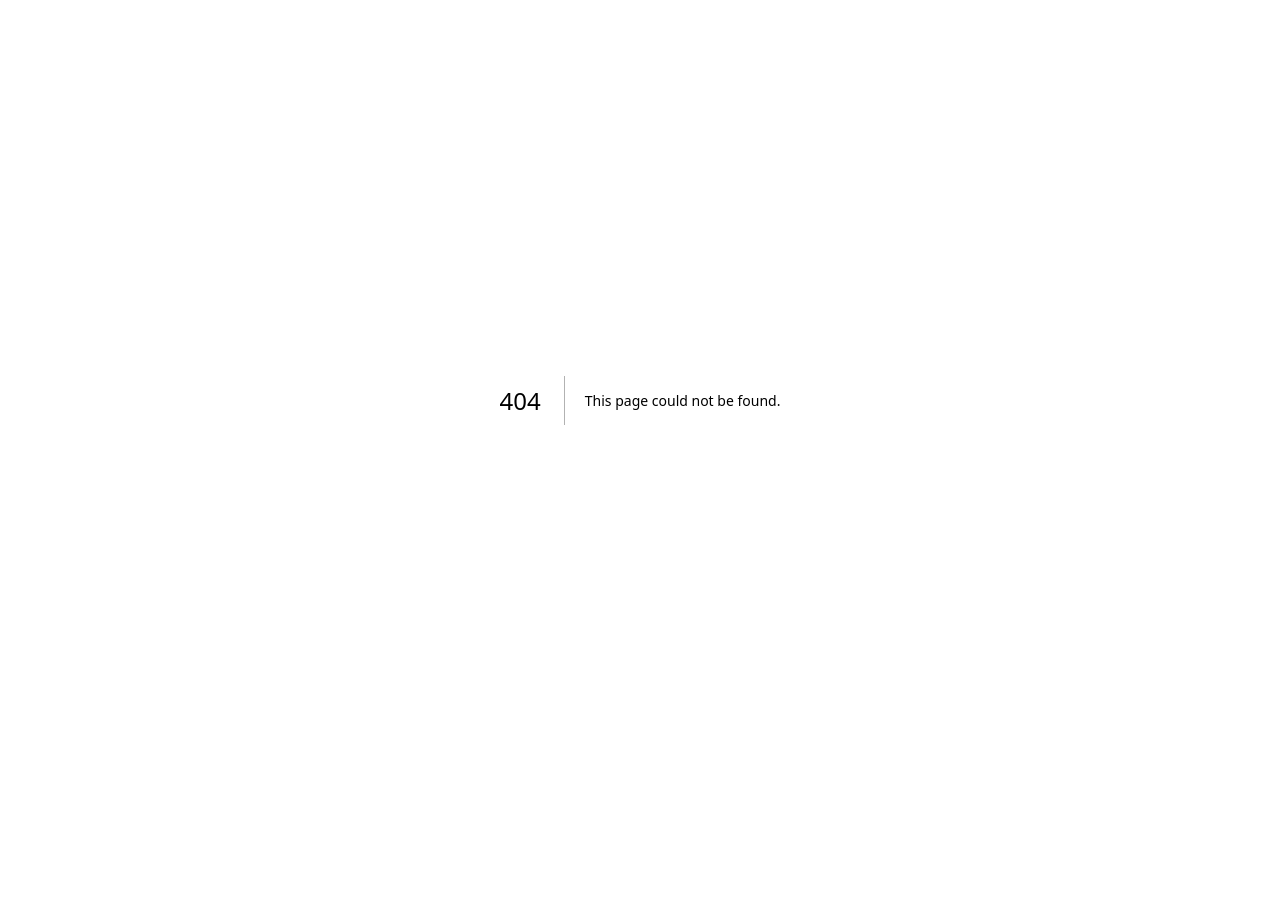
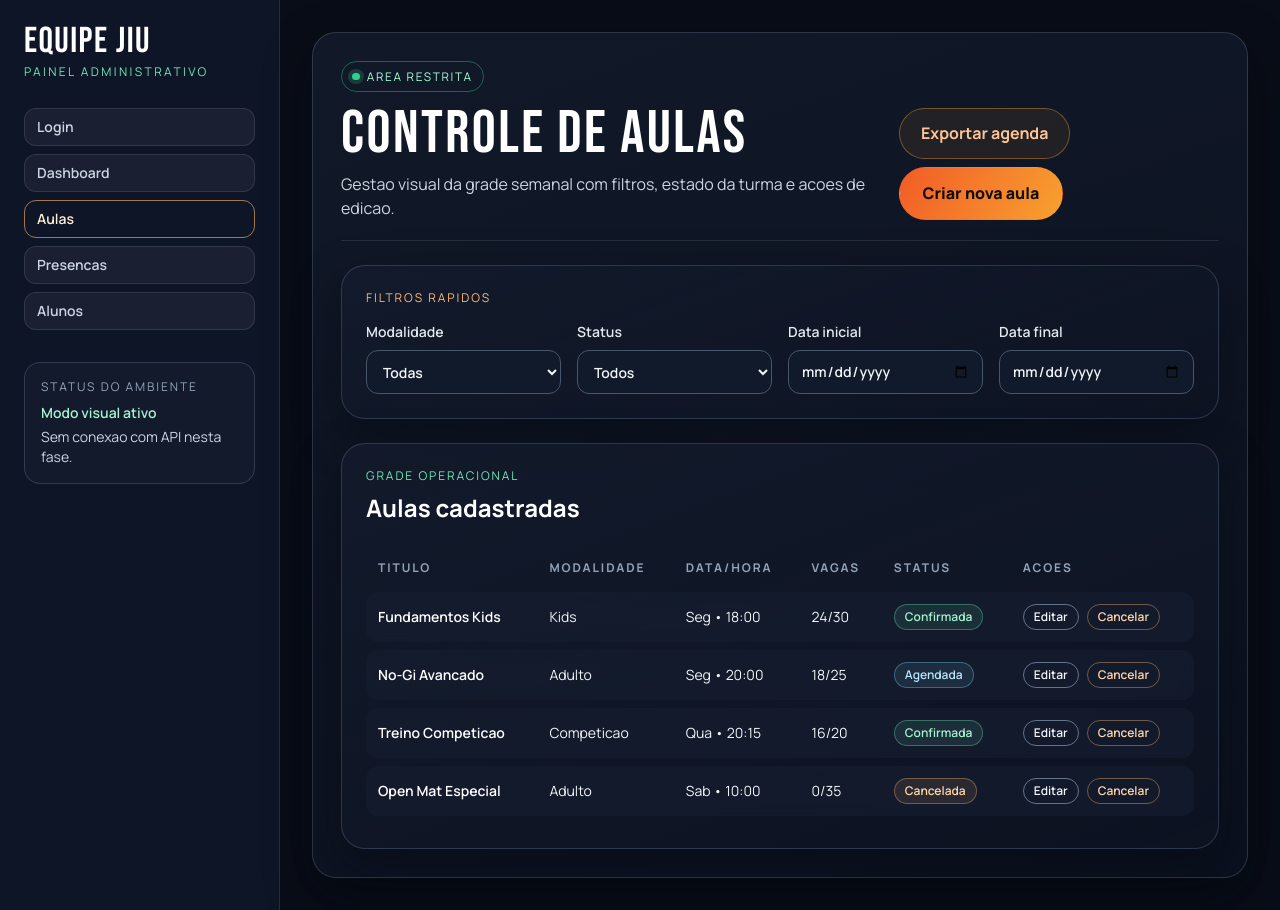
Before and after one commit to Dev-RuiDiniz/equipe_jiu, a Next.js app in the folder apps/web/: page /adm/aulas in a window 1280 px wide. Before the commit this address had no page. Before the commit the page ends 800 px from the top, so only its background shows below. Built offline with nearby package versions, Linux system fonts and the light colour scheme.

Commit message:
feat(adm): implementar pagina controle de aulas

```diff
--- /dev/null
+++ b/apps/web/src/adm/pages/adm-aulas-page.tsx
@@ -0,0 +1,114 @@
+import { AdmSelectInput, AdmTextInput } from "@/adm/components/adm-form-field";
+import { AdmShell } from "@/adm/components/adm-shell";
+import { AdmStatusBadge } from "@/adm/components/adm-status-badge";
+import { AdmTable } from "@/adm/components/adm-table";
+import type { AulaRow } from "@/adm/types";
+
+const aulas: AulaRow[] = [
+  {
+    titulo: "Fundamentos Kids",
+    modalidade: "Kids",
+    dataHora: "Seg • 18:00",
+    vagas: "24/30",
+    status: "Confirmada",
+  },
+  {
+    titulo: "No-Gi Avancado",
+    modalidade: "Adulto",
+    dataHora: "Seg • 20:00",
+    vagas: "18/25",
+    status: "Agendada",
+  },
+  {
+    titulo: "Treino Competicao",
+    modalidade: "Competicao",
+    dataHora: "Qua • 20:15",
+    vagas: "16/20",
+    status: "Confirmada",
+  },
+  {
+    titulo: "Open Mat Especial",
+    modalidade: "Adulto",
+    dataHora: "Sab • 10:00",
+    vagas: "0/35",
+    status: "Cancelada",
+  },
+];
+
+const columns = [
+  { key: "titulo", label: "Titulo" },
+  { key: "modalidade", label: "Modalidade" },
+  { key: "dataHora", label: "Data/Hora" },
+  { key: "vagas", label: "Vagas" },
+  { key: "status", label: "Status" },
+  { key: "acoes", label: "Acoes" },
+];
+
+export function AdmAulasPage() {
+  return (
+    <AdmShell
+      title="Controle de Aulas"
+      subtitle="Gestao visual da grade semanal com filtros, estado da turma e acoes de edicao."
+      actions={
+        <>
+          <button type="button" className="btn-outline">
+            Exportar agenda
+          </button>
+          <button type="button" className="btn-primary">
+            Criar nova aula
+          </button>
+        </>
+      }
+    >
+      <section className="section-shell p-5 md:p-6">
+        <p className="text-xs uppercase tracking-[0.16em] text-orange-300">Filtros rapidos</p>
+        <div className="mt-4 grid gap-4 md:grid-cols-4">
+          <AdmSelectInput label="Modalidade" name="modalidade" defaultValue="todos">
+            <option value="todos">Todas</option>
+            <option value="adulto">Adulto</option>
+            <option value="kids">Kids</option>
+            <option value="competicao">Competicao</option>
+          </AdmSelectInput>
+
+          <AdmSelectInput label="Status" name="status" defaultValue="todos">
+            <option value="todos">Todos</option>
+            <option value="confirmada">Confirmada</option>
+            <option value="agendada">Agendada</option>
+            <option value="cancelada">Cancelada</option>
+          </AdmSelectInput>
+
+          <AdmTextInput label="Data inicial" type="date" name="inicio" />
+          <AdmTextInput label="Data final" type="date" name="fim" />
+        </div>
+      </section>
+
+      <section className="mt-6 section-shell p-5 md:p-6">
+        <p className="text-xs uppercase tracking-[0.16em] text-emerald-300">Grade operacional</p>
+        <h2 className="mt-2 text-2xl font-bold text-white">Aulas cadastradas</h2>
+
+        <div className="mt-5">
+          <AdmTable
+            columns={columns}
+            rows={aulas.map((aula) => ({
+              titulo: <span className="font-semibold text-white">{aula.titulo}</span>,
+              modalidade: aula.modalidade,
+              dataHora: aula.dataHora,
+              vagas: aula.vagas,
+              status: <AdmStatusBadge status={aula.status} />,
+              acoes: (
+                <div className="flex flex-wrap gap-2">
+                  <button type="button" className="rounded-full border border-slate-500 px-2.5 py-1 text-xs font-semibold">
+                    Editar
+                  </button>
+                  <button type="button" className="rounded-full border border-orange-300/40 px-2.5 py-1 text-xs font-semibold text-orange-200">
+                    Cancelar
+                  </button>
+                </div>
+              ),
+            }))}
+          />
+        </div>
+      </section>
+    </AdmShell>
+  );
+}
--- /dev/null
+++ b/apps/web/src/app/adm/aulas/page.tsx
@@ -0,0 +1,5 @@
+import { AdmAulasPage } from "@/adm/pages/adm-aulas-page";
+
+export default function Page() {
+  return <AdmAulasPage />;
+}
```
